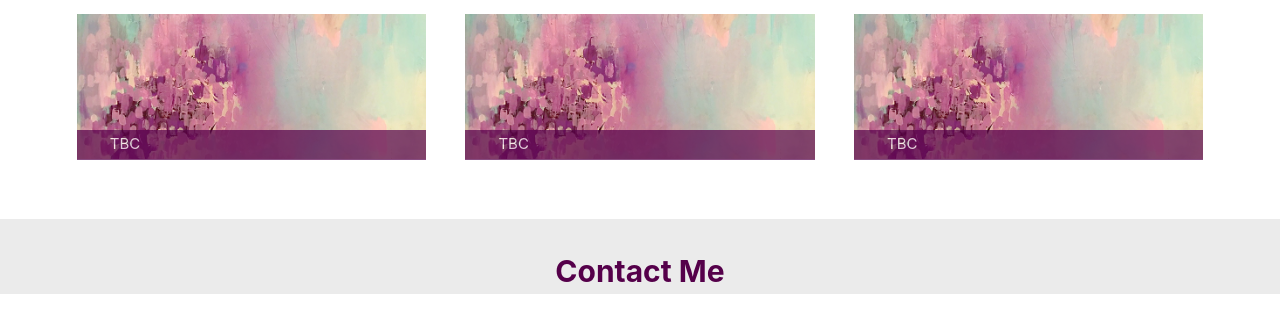
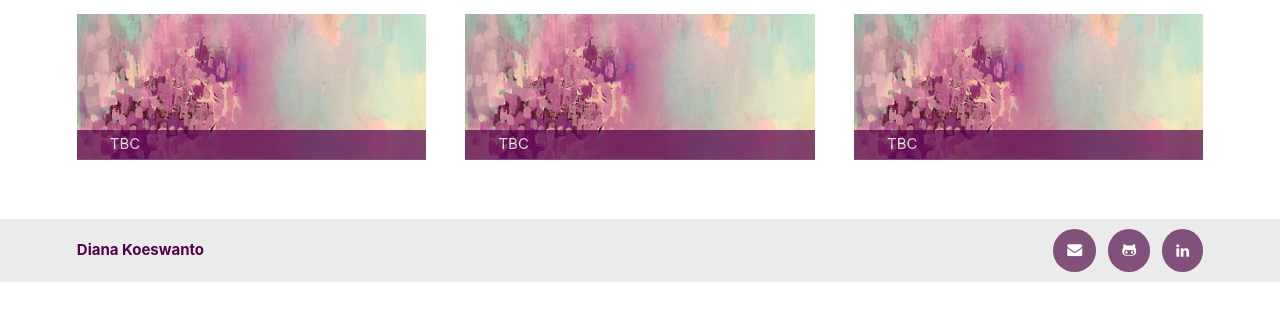
Before and after one commit to dianakoeswanto/portfolio, a plain HTML site: page index.html in a window 1280 px wide. Shown: the part 1308-1632 px from the top of the page. After the commit the page ends 1590 px from the top, so only its background shows below. Drawn offline with Linux system fonts and the light colour scheme.

Commit message:
Added contact details in footer

```diff
--- a/assets/css/style.css
+++ b/assets/css/style.css
@@ -10,7 +10,7 @@ header {
     display: flex;
     justify-content: space-between;
     align-items: center;
-    padding: 1%;
+    padding: 1% 3%;
     background-color: #55004a;
     color: #fff;
 }
@@ -35,7 +35,7 @@ nav a {
     text-decoration: none;
 }
 
-nav a:hover, a:active, a.active-link, a:focus {
+nav a:hover, a:active, a:focus {
     color: #fff;
     font-weight: bold;
     text-decoration: underline;
@@ -162,6 +162,42 @@ figcaption {
     margin-bottom: 1.5rem;
 }
 
+#contact-me {
+    max-width: 100%;
+    padding-left: 6%;
+    padding-right: 6%;
+    background-color: rgb(235, 235, 235);
+    display: flex;
+    /* justify-content: space-between; */
+    flex-direction: column;
+        /* justify-content: space-between; */
+    align-items: center;
+}
+
+.copyright {
+    display: flex;
+    justify-content: center;
+    color: #55004a;
+    align-items: center;
+    font-weight:bolder;
+}
+
+@media screen and (min-width: 768px) {
+    .project-column {
+      flex: 0 0 49%;
+      max-width: 49%;
+    }
+
+    #contact-me {
+        flex-direction: row;
+        justify-content: space-between;
+    }
+
+    .copyright {
+        justify-content: left;
+    }
+  }
+
 /* media query for larger screens */
 @media screen and (min-width: 992px) {
     .project-column {
@@ -178,12 +214,26 @@ figcaption {
     width: inherit;
 }
 
-#contact-me {
-    max-width: 100%;
-    padding-left: 6%;
-    padding-right: 6%;
-    margin-right: auto;
-    margin-left: auto;
-    background-color: rgb(235, 235, 235);
-    padding-top: 30px;
+
+
+.contact-links {
+    width: 150px;
+    display:flex;
+    justify-content: space-between;
+    padding-top:10px;
+    padding-bottom:10px;
 }
+
+.btn {
+    background-color:#81507b; /* Blue background */
+    border: none; /* Remove borders */
+    border-radius: 50%;
+    color: white; /* White text */
+    padding: 10px 14px; /* Some padding */
+    font-size: 15px; /* Set a font size */
+    cursor: pointer; /* Mouse pointer on hover */
+}
+
+.btn:hover {
+    background-color: #55004a;
+}
--- a/index.html
+++ b/index.html
@@ -6,6 +6,7 @@
     <meta name="viewport" content="width=device-width, initial-scale=1.0" />
     <link rel="stylesheet" href="./assets/css/reset.css">
     <link rel="stylesheet" href="./assets/css/style.css">
+    <link rel="stylesheet" href="https://cdnjs.cloudflare.com/ajax/libs/font-awesome/4.7.0/css/font-awesome.min.css">
     <title>Diana Koeswanto</title>
 </head>
 
@@ -28,10 +29,10 @@
                     <img class="headshot" alt="profile image" src="./assets/images/headshot.jpg">
                </div>
                <div class="profile-intro">
-                   <h2 id="about-me">Diana Koeswanto</h2>
+                   <h2 id="about-me">Hi!</h2>
                    <div class="bio">
                         <div>
-                            I currently work as an Admin Assistant. I am currently enrolled in the University of Sydney's coding bootcamp to upskill myself
+                            My name is Diana and I currently work as an Admin Assistant. I am currently enrolled in the University of Sydney's coding bootcamp to upskill myself
                             with the modern technologies to become a full stack developer.
                         </div>
                    </div>
@@ -75,12 +76,15 @@
                 </div>
             </div>
        </section>
-       <section id="contact-me">
-            <h3>Contact Me</h3>
-       </section>
     </main>
 
-    <footer>
+    <footer id="contact-me">
+        <div class="copyright">Diana Koeswanto</div>
+        <div class="contact-links">
+            <a href="mailto:d.koeswanto@gmail.com" class="btn mailto"><i class="fa fa-envelope"></i></a>
+            <a href=https://github.com/dianakoeswanto class="btn github"><i class="fa fa-github-alt"></i></a>
+            <button class="btn linkedin"><i class="fa fa-linkedin"></i></button>
+        </div>
     </footer>
 </body>
 
```
Also changed, not shown: assets/images/github.png (added), assets/images/linkedin.png (added).
